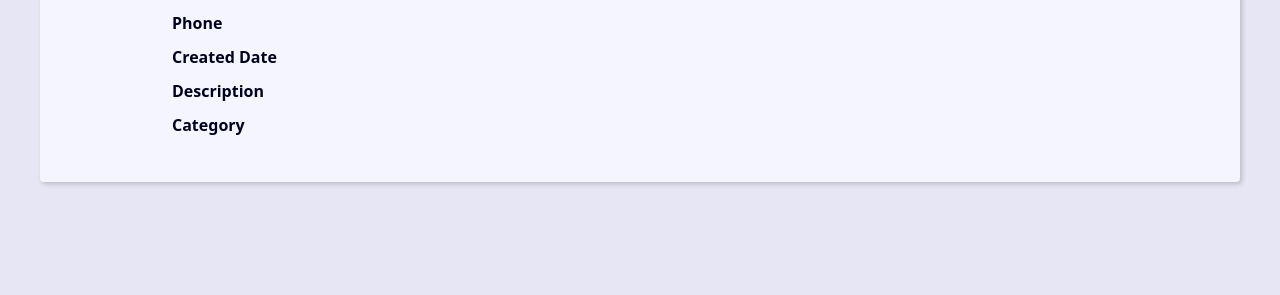
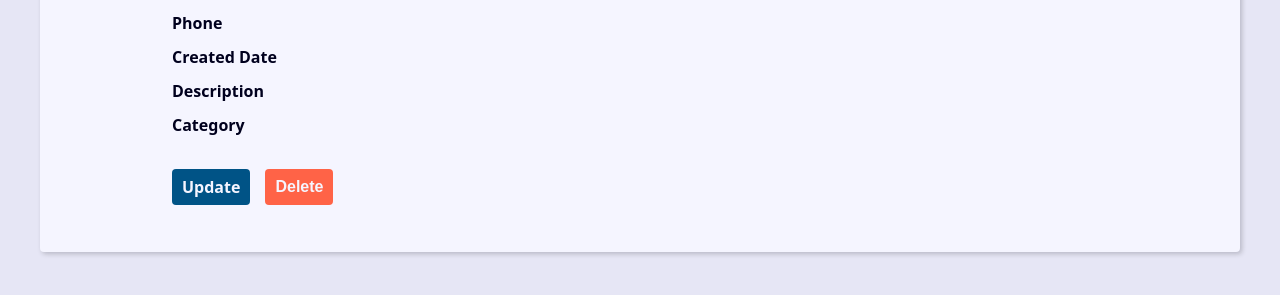
Before and after one commit to owleyes62/Agenda, a Django app: template contact/templates/contact/contact.html in a window 1280 px wide. Shown: the part 371-666 px from the top of the page. Run offline with Django 5.2, Linux system fonts and the light colour scheme; the template is opened without the code that fills it, so the values that code supplies are empty.

Commit message:
delete contatos (CRUD)

```diff
--- a/base_static/global/css/style.css
+++ b/base_static/global/css/style.css
@@ -312,3 +312,23 @@ svg {
   filter: brightness(80%);
   box-shadow: 0 0 5px var(--link-dark-color);
 }
+
+.contact-links {
+  margin-block: calc(var(--small-font-size) * 2);
+  display: flex;
+  align-items: center;
+  gap: 0 var(--spacing);
+}
+
+.btn-link {
+  font-size: var(--small-font-size);
+  text-decoration: none;
+  font-weight: bold;
+  padding: 1rem;
+  display: block;
+  line-height: var(--small-font-size);
+}
+
+.btn-delete {
+  background: tomato;
+}
--- a/contact/templates/contact/contact.html
+++ b/contact/templates/contact/contact.html
@@ -12,6 +12,20 @@
     <p><b>Created Date</b>{{ contact.created_date }}</p>
     <p><b>Description</b>{{ contact.description }}</p>
     <p><b>Category</b>{{ contact.category.name }}</p>
+
+    <div class="contact-links">
+        <a class="btn btn-link" href="{% url 'contact:update' contact.id %}">Update</a>
+
+        <form action="{% url 'contact:delete' contact.id %}" method="POST">
+            {% csrf_token %}
+            {% if confirmation == 'no' %}
+                <input type="hidden" name="confirmation" value="yes">
+                <button class="btn btn-link btn-delete" type="submit">Confirma?</button>
+            {% else %}
+                <button class="btn btn-link btn-delete" type="submit">Delete</button>
+            {% endif %}
+        </form>
+    </div>
 </div>
 
 {% endblock content %}
--- a/contact/urls.py
+++ b/contact/urls.py
@@ -11,4 +11,5 @@ urlpatterns = [
     path('<int:contact_id>/', views.contact, name='contact'),
     path('contact/create/', views.create, name='create'),
     path('<int:contact_id>/update/', views.update, name='update'),
+    path('contact/<int:contact_id>/delete/', views.delete, name='delete'),
 ]
```
Also changed, not shown: contact/views/contact_forms.py (+20 -0 lines).
